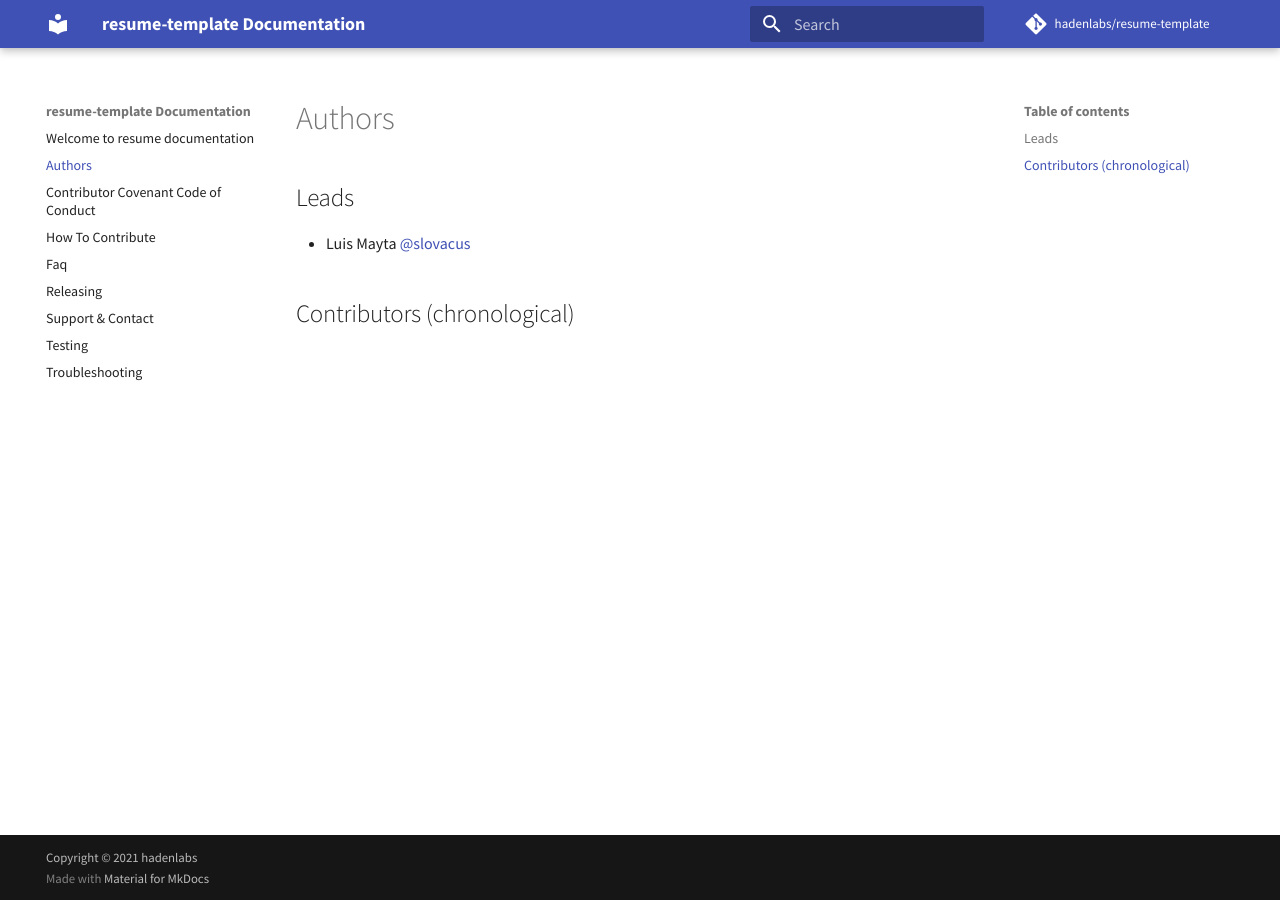
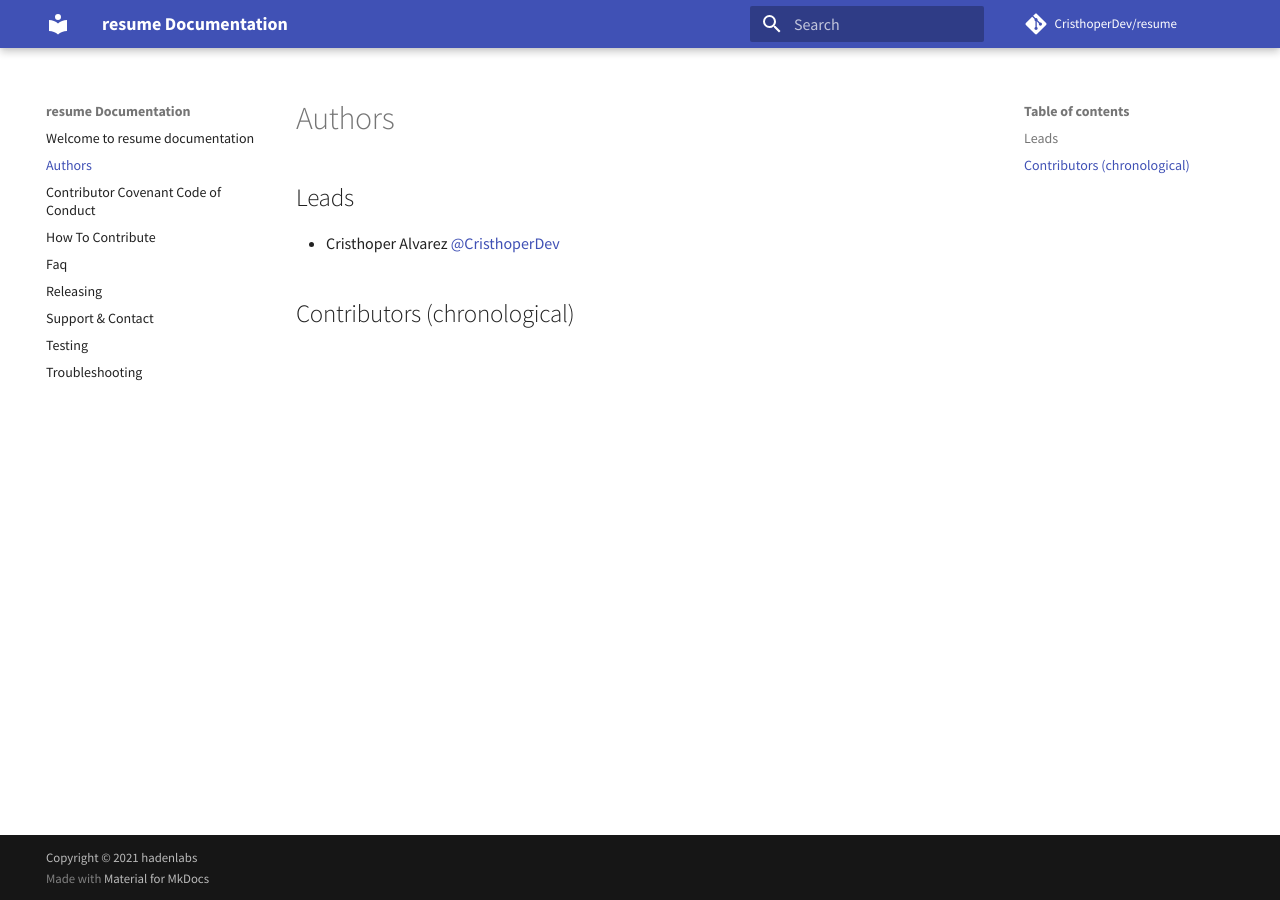
Before and after one commit to CristhoperDev/resume, an MkDocs documentation site: the page built from docs/authors.md, in a window 1280 px wide. Built offline with MkDocs 1.6.1 and Material for MkDocs 9.7.7, drawn with Linux system fonts in a browser that asks for light colours; comment, search, counter and statistics services are not loaded.

Commit message:
(#1) refactor: rename config file for names and members (#1)

```diff
--- a/docs/authors.md
+++ b/docs/authors.md
@@ -2,6 +2,6 @@
 
 ## Leads
 
-- Luis Mayta [@slovacus](https://github.com/luismayta)
+- Cristhoper Alvarez [@CristhoperDev](https://github.com/CristhoperDev)
 
 ## Contributors (chronological)
--- a/mkdocs.yml
+++ b/mkdocs.yml
@@ -1,4 +1,4 @@
-site_name: resume-template Documentation
+site_name: resume Documentation
 theme: 'material'
 markdown_extensions:
   - toc:
@@ -15,8 +15,8 @@ extra:
   font:
     text: 'Source Sans Pro'
 
-repo_name: 'hadenlabs/resume-template'
-repo_url: 'https://github.com/hadenlabs/resume-template'
+repo_name: 'CristhoperDev/resume'
+repo_url: 'https://github.com/CristhoperDev/resume'
 copyright: 'Copyright © 2021 <a href="https://hadenlabs.com">hadenlabs</a>'
 
 google_analytics:
--- a/package.json
+++ b/package.json
@@ -1,8 +1,8 @@
 {
-  "name": "@hadenlabs/resume-template",
+  "name": "@hadenlabs/resume",
   "version": "0.0.0",
-  "description": "resume-template for luismayta",
-  "repository": "ssh://git@github.com/hadenlabs/resume-template.git",
+  "description": "resume for luismayta",
+  "repository": "ssh://git@github.com/CristhoperDev/resume.git",
   "author": "Luis Mayta <slovacus@gmail.com>",
   "license": "MIT",
   "engines": {
--- a/setup.cfg
+++ b/setup.cfg
@@ -64,7 +64,7 @@ test = pytest
 norecursedirs = "build" "docs" "docs[\/]_build" ".egg"
 addopts =
 	-s -v
-	--cov resume-template
+	--cov resume
 	--cov-report html
 	--no-cov-on-fail
 	--capture=no
```
Also changed, not shown: README.md (+2 -2 lines), 3 other files.
